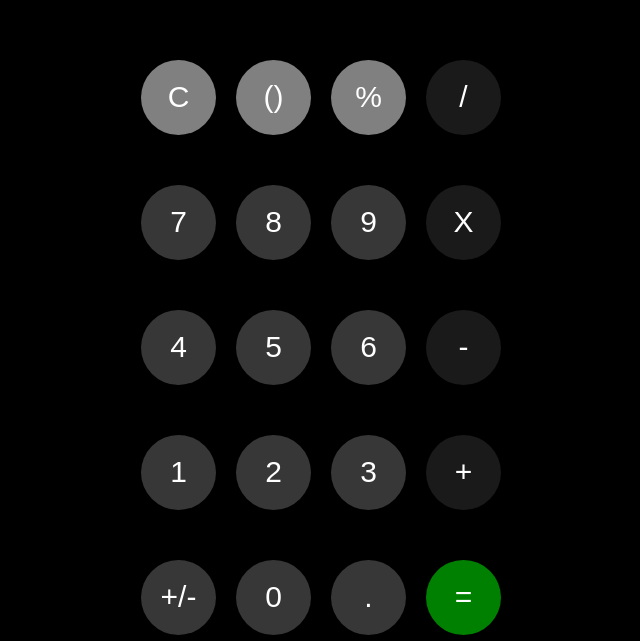
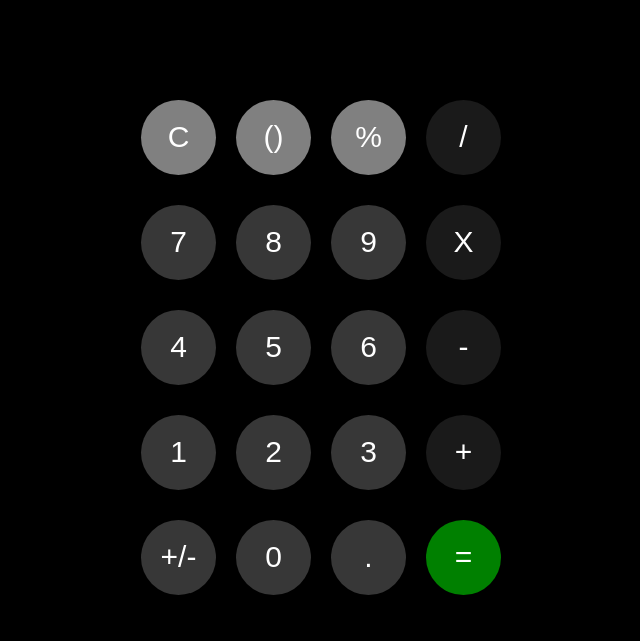
Before and after one commit to abk2191/react-calculator, a React app: page / in a window 1280 px wide. Shown: the part 209-850 px from the top of the page, without its empty margins (319-959 px from the left). Built offline with nearby package versions, Linux system fonts and the light colour scheme; the HTML template or start-up script is replaced by a standard one.

Commit message:
Added new features

```diff
--- a/src/index.css
+++ b/src/index.css
@@ -21,7 +21,6 @@
   flex-direction: column;
   align-items: center;
   justify-content: center;
-  gap: 20px;
 }
 
 .button-row {
```
